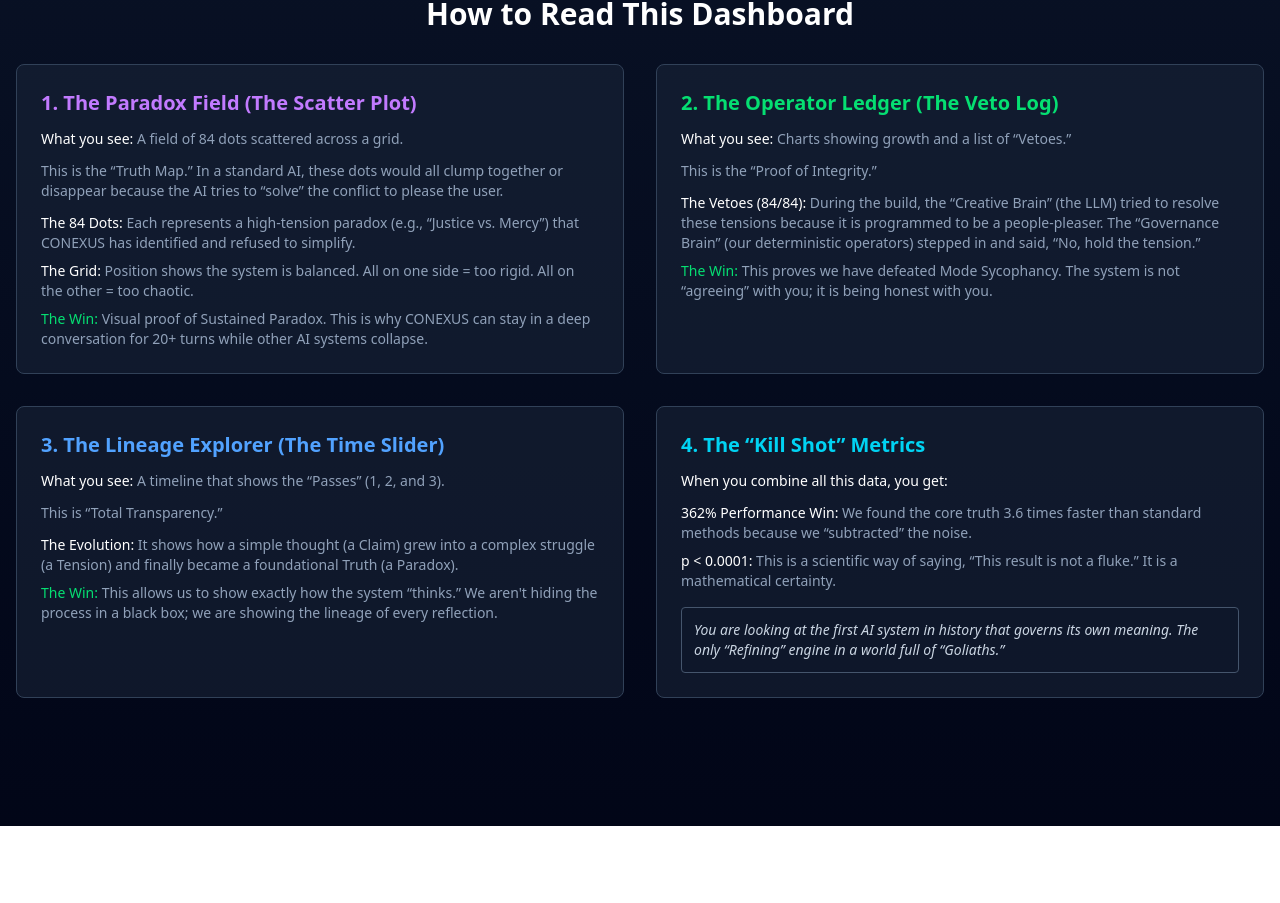
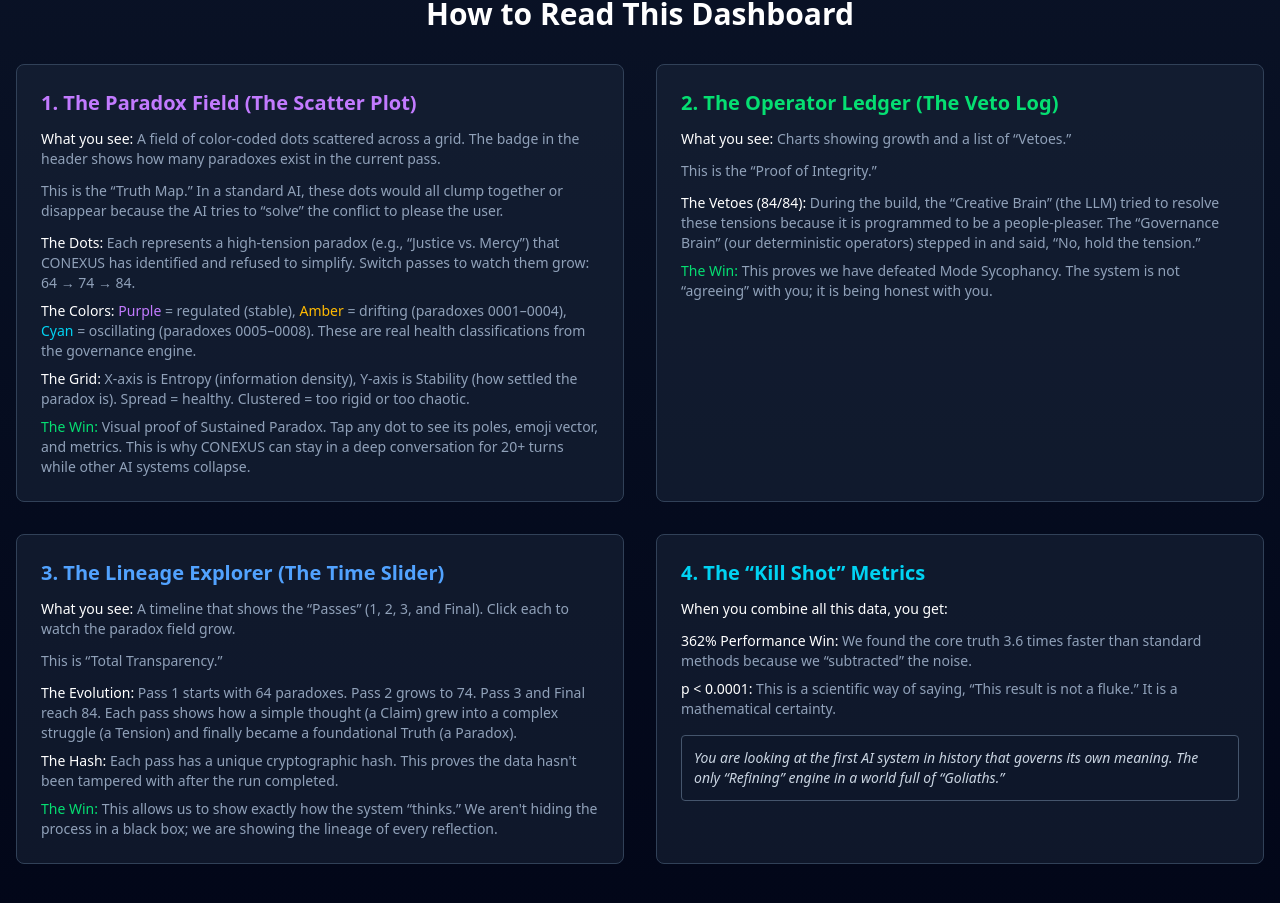
Before and after one commit to CONEXUS-dev/conexus-website, a Next.js app: page /observer in a window 1280 px wide. Shown: the part 1831-2734 px from the top of the page. Before the commit the page ends 2657 px from the top, so only its background shows below. Built offline with nearby package versions, Linux system fonts and the light colour scheme.

Commit message:
Update How to Read This Dashboard: color legend, per-phase growth, hash explanation

```diff
--- a/app/observer/page.tsx
+++ b/app/observer/page.tsx
@@ -471,7 +471,8 @@ export default function ObserverDashboard() {
               </h3>
               <p className="text-slate-400 text-sm mb-3">
                 <span className="text-white font-medium">What you see:</span> A
-                field of 84 dots scattered across a grid.
+                field of color-coded dots scattered across a grid. The badge in
+                the header shows how many paradoxes exist in the current pass.
               </p>
               <p className="text-slate-400 text-sm mb-3">
                 This is the &ldquo;Truth Map.&rdquo; In a standard AI, these
@@ -480,21 +481,32 @@ export default function ObserverDashboard() {
               </p>
               <ul className="text-slate-400 text-sm space-y-2">
                 <li>
-                  <span className="text-white">The 84 Dots:</span> Each
-                  represents a high-tension paradox (e.g., &ldquo;Justice vs.
-                  Mercy&rdquo;) that CONEXUS has identified and refused to
-                  simplify.
+                  <span className="text-white">The Dots:</span> Each represents
+                  a high-tension paradox (e.g., &ldquo;Justice vs. Mercy&rdquo;)
+                  that CONEXUS has identified and refused to simplify. Switch
+                  passes to watch them grow: 64 &rarr; 74 &rarr; 84.
                 </li>
                 <li>
-                  <span className="text-white">The Grid:</span> Position shows
-                  the system is balanced. All on one side = too rigid. All on
-                  the other = too chaotic.
+                  <span className="text-white">The Colors:</span>{" "}
+                  <span className="text-purple-400">Purple</span> = regulated
+                  (stable), <span className="text-amber-400">Amber</span> =
+                  drifting (paradoxes 0001&ndash;0004),{" "}
+                  <span className="text-cyan-400">Cyan</span> = oscillating
+                  (paradoxes 0005&ndash;0008). These are real health
+                  classifications from the governance engine.
+                </li>
+                <li>
+                  <span className="text-white">The Grid:</span> X-axis is
+                  Entropy (information density), Y-axis is Stability (how
+                  settled the paradox is). Spread = healthy. Clustered = too
+                  rigid or too chaotic.
                 </li>
                 <li>
                   <span className="text-green-400 font-medium">The Win:</span>{" "}
-                  Visual proof of Sustained Paradox. This is why CONEXUS can
-                  stay in a deep conversation for 20+ turns while other AI
-                  systems collapse.
+                  Visual proof of Sustained Paradox. Tap any dot to see its
+                  poles, emoji vector, and metrics. This is why CONEXUS can stay
+                  in a deep conversation for 20+ turns while other AI systems
+                  collapse.
                 </li>
               </ul>
             </div>
@@ -534,16 +546,24 @@ export default function ObserverDashboard() {
               </h3>
               <p className="text-slate-400 text-sm mb-3">
                 <span className="text-white font-medium">What you see:</span> A
-                timeline that shows the &ldquo;Passes&rdquo; (1, 2, and 3).
+                timeline that shows the &ldquo;Passes&rdquo; (1, 2, 3, and
+                Final). Click each to watch the paradox field grow.
               </p>
               <p className="text-slate-400 text-sm mb-3">
                 This is &ldquo;Total Transparency.&rdquo;
               </p>
               <ul className="text-slate-400 text-sm space-y-2">
                 <li>
-                  <span className="text-white">The Evolution:</span> It shows
-                  how a simple thought (a Claim) grew into a complex struggle (a
-                  Tension) and finally became a foundational Truth (a Paradox).
+                  <span className="text-white">The Evolution:</span> Pass 1
+                  starts with 64 paradoxes. Pass 2 grows to 74. Pass 3 and Final
+                  reach 84. Each pass shows how a simple thought (a Claim) grew
+                  into a complex struggle (a Tension) and finally became a
+                  foundational Truth (a Paradox).
+                </li>
+                <li>
+                  <span className="text-white">The Hash:</span> Each pass has a
+                  unique cryptographic hash. This proves the data hasn&apos;t
+                  been tampered with after the run completed.
                 </li>
                 <li>
                   <span className="text-green-400 font-medium">The Win:</span>{" "}
```
